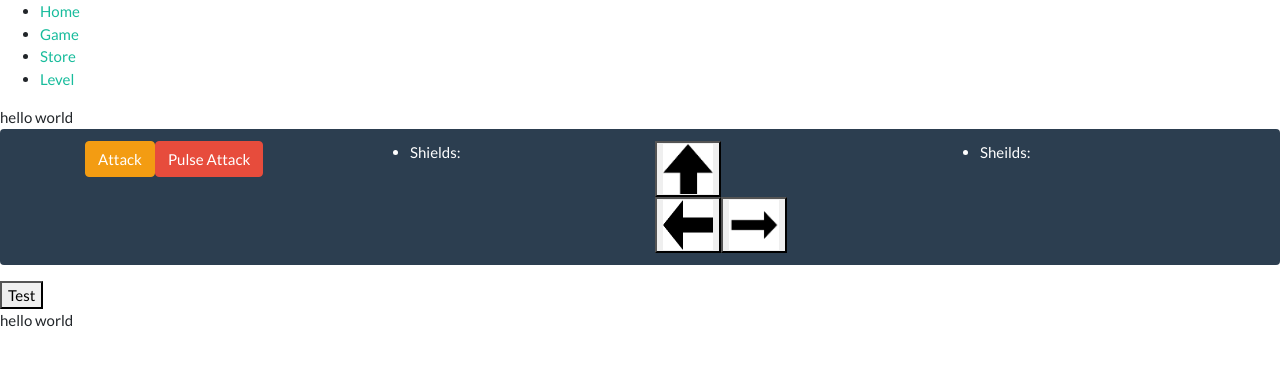
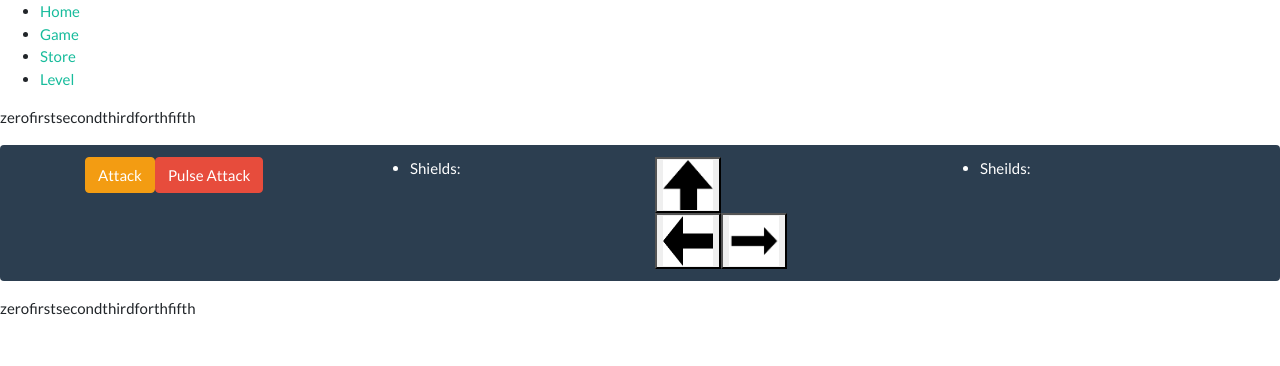
Before and after one commit to Tatael7/oasisrpg, a React (Create React App) app in the folder client/: page /leveltest in a window 1280 px wide. Shown: the top 366 px of the page. Built offline with nearby package versions, Linux system fonts and the light colour scheme; what card-validator would draw is missing.

Commit message:
moving story line element skeleton

```diff
--- a/client/src/LevelOne.js
+++ b/client/src/LevelOne.js
@@ -1,24 +1,43 @@
 import React from "react";
 import LevelOne from "./components/LevelOne";
 
-class LevelTest extends React.Component {
+class Level extends React.Component {
 
     state = {
-        message: "hello world"
+        message: [
+            "zero",
+            "first",
+            "second",
+            "third",
+            "forth",
+            "fifth"
+        ]
     };
 
-    handleClickLeft() {
+    handleClickLeft = () => {
         console.log("you decided to go left");
-        this.setState({message : "You turned left!"});
+        console.log(this.state);
+        console.log(this.state.message);
+        console.log(this.state.message[1]);
+        let newStoryLine = this.state.message[1];
+        console.log(newStoryLine)
+        this.setState({message: newStoryLine});
+    };
+
+    handleClickRight = () => {
+        console.log("this button is right");
+        console.log(this.state.message[2]);
+        let newStoryLine = this.state.message[2];
+        console.log(newStoryLine)
+        this.setState({message: newStoryLine});
 
     };
 
-    handleClickRight() {
-        console.log("this button is right");
-    };
-
-    handleClickUp() {
+    handleClickUp = () =>  {
         console.log("this button is up");
+        let newStoryLine = this.state.message[3];
+        console.log(newStoryLine)
+        this.setState({message: newStoryLine});
     };
 
 
@@ -28,15 +47,15 @@ class LevelTest extends React.Component {
         return (
             <div>
                 <LevelOne
-                    // handleClickLeft = {this.handleClickLeft}
+                    story={this.state.message}
+                    handleClickLeft={this.handleClickLeft}
+                    handleClickRight={this.handleClickRight}
+                    handleClickUp={this.handleClickUp}
                 />
-                <button
-                    onChange={this.handleClickLeft}
-                >Test</button>
                 <p>{this.state.message}</p>
             </div>
         )
     };
 }
 
-export default LevelTest;
+export default Level;
--- a/client/src/components/BattleMenu/index.js
+++ b/client/src/components/BattleMenu/index.js
@@ -32,17 +32,14 @@ function BattleMenu(props)  {
                         <div className="container">
                             <div className="row">
                                 <ArrowUp
-                                    {...props}
                                     handleClickUp={props.handleClickUp}
                                 />
                             </div>
                             <div className="row">
                                 <ArrowLeft
-                                    {...props}
                                     handleClickLeft={props.handleClickLeft}
                                 />
                                 <ArrowRight
-                                    {...props}
                                     handleClickRight={props.handleClickRight}
                                 />
                             </div>
--- a/client/src/components/LevelOne/index.js
+++ b/client/src/components/LevelOne/index.js
@@ -4,20 +4,6 @@ import Story from "../Story";
 
 
 function LevelOne (props) {
-
-    // function handleClickLeft() {
-    //     console.log("you decided to go left");
-    //     this.setState({message : "You turned left!"})
-
-    // };
-
-    // function handleClickRight() {
-    //     console.log("this button is right");
-    // };
-
-    // function handleClickUp () {
-    //     console.log("this button is up");
-    // };
 
     return (
         <div>
@@ -44,14 +30,15 @@ function LevelOne (props) {
 
             */}
 
-                <Story/>
+                <Story
+                    story={props.story}
+                />
             </div>
             <div>
                 <BattleMenu
-                    {...props}
                     handleClickLeft={props.handleClickLeft}
-                    // handleClickRight={handleClickRight}
-                    // handleClickUp={handleClickUp}
+                    handleClickRight={props.handleClickRight}
+                    handleClickUp={props.handleClickUp}
                 />
             </div>
         </div>
--- a/client/src/components/Story/index.js
+++ b/client/src/components/Story/index.js
@@ -1,17 +1,10 @@
 import React, {Component} from "react";
 
-class Story extends Component {
-    state = {
-        message : ['hello world']
-    }
-
-    render() {
-        return(
-            <div>
-                {this.state.message[0]}
-            </div>
-        )
-    }
+function Story (props) {
+    return (
+        <div>
+            <p>{props.story}</p>
+        </div>
+    )
 };
-
 export default Story;
--- a/client/src/index.js
+++ b/client/src/index.js
@@ -4,7 +4,7 @@ import {Route, Link, BrowserRouter as Router} from "react-router-dom";
 import App from "./App";
 import Game from "./Game";
 import Store from "./Store";
-import LevelTest from "./LevelOne"
+import Level from "./LevelOne"
 
 const routing = (
     <Router>
@@ -20,13 +20,13 @@ const routing = (
                     <Link to="/store">Store</Link>
                 </li>
                 <li>
-                    <Link to="/leveltest">Level</Link>
+                    <Link to="/level">Level</Link>
                 </li>
             </ul>
             <Route exact path="/" component={App} />
             <Route exact path="/game" component={Game} />
             <Route exact path="/store" component={Store}/>
-            <Route exact path="/leveltest" component={LevelTest}/>
+            <Route exact path="/leveltest" component={Level}/>
         </div>
     </Router>
 )
```
Also changed, not shown: client/src/Game.js (+0 -69 lines).
